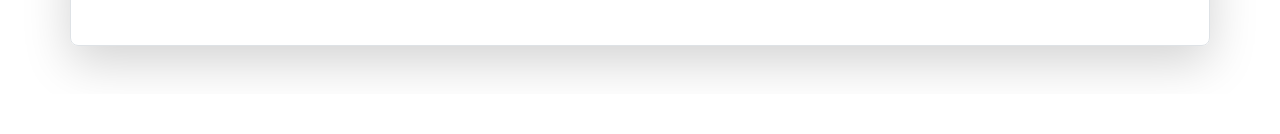
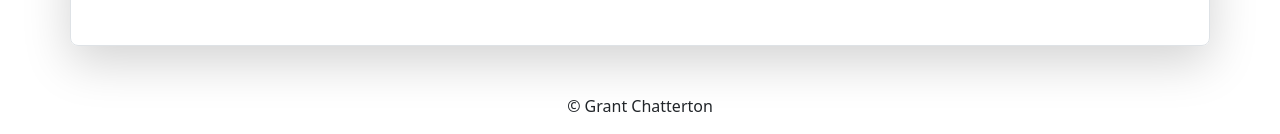
Before and after one commit to grantchatterton/Personal-Website, a plain HTML site: page index.html in a window 1280 px wide. Shown: the part 1023-1157 px from the top of the page. Before the commit the page ends 1117 px from the top, so only its background shows below. Drawn offline with nearby package versions, Linux system fonts and the light colour scheme.

Commit message:
Add footer with copyright text

```diff
--- a/index.html
+++ b/index.html
@@ -187,6 +187,10 @@
     <!-- Contact Me -->
     <section name="contact"></section>
 
+    <footer class="d-flex justify-content-center">
+      <p>© <span id="copyright-year"></span> Grant Chatterton</p>
+    </footer>
+
     <!-- Custom JavaScript -->
     <script src="./js/script.js"></script>
   </body>
```
